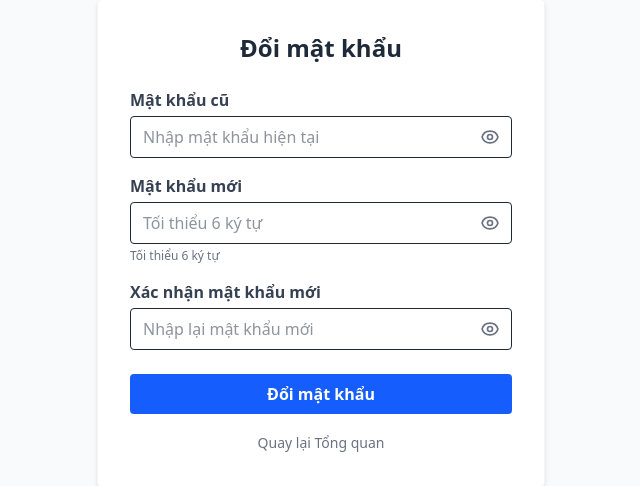
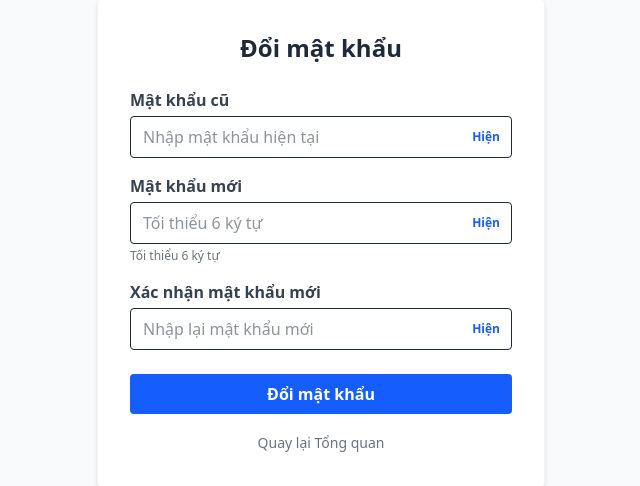
Before and after one commit to KhanhVu156/personal_planner, a Flask app: page /change-password in a window 1280 px wide. Shown: the part 241-727 px from the top of the page, without its empty margins (319-959 px from the left). Run offline with Flask 3, Linux system fonts and the light colour scheme; the visitor is signed in with stand-in values (Sample User, id 1); data that the repository does not hold is empty; style sheets or scripts are compiled from the project's sources; some libraries are stand-ins or nearby versions.

Commit message:
feat(auth): replace password eye icon with text toggle button

```diff
--- a/app/templates/auth/change_password.html
+++ b/app/templates/auth/change_password.html
@@ -10,18 +10,15 @@
 
             <div class="mb-4">
                 {{ form.old_password.label(class="block text-gray-700 dark:text-slate-300 font-semibold mb-1") }}
-                <div class="relative">
-                    {{ form.old_password(class="w-full pl-3 pr-10 py-2 border rounded focus:outline-none focus:ring-2 focus:ring-blue-500 dark:bg-slate-700 dark:border-slate-600 dark:text-white",
+                <div class="relative flex items-center">
+                    {{ form.old_password(class="w-full pl-3 pr-14 py-2 border rounded focus:outline-none focus:ring-2 focus:ring-blue-500 dark:bg-slate-700 dark:border-slate-600 dark:text-white",
                                          placeholder="Nhập mật khẩu hiện tại",
                                          autocomplete="current-password") }}
                     <button type="button" tabindex="-1"
-                            class="absolute right-3 top-1/2 -translate-y-1/2 text-gray-500 hover:text-gray-700 dark:text-slate-400 dark:hover:text-slate-200"
+                            class="absolute inset-y-0 right-0 pr-3 flex items-center text-xs font-bold text-blue-600 hover:text-blue-800 dark:text-blue-400 dark:hover:text-blue-300 transition-colors"
                             aria-label="Hiện/ẩn mật khẩu"
-                            onclick="var i=this.previousElementSibling;i.type=i.type==='password'?'text':'password';">
-                        <svg class="w-5 h-5" fill="none" stroke="currentColor" viewBox="0 0 24 24">
-                            <path stroke-linecap="round" stroke-linejoin="round" stroke-width="2" d="M15 12a3 3 0 11-6 0 3 3 0 016 0z"></path>
-                            <path stroke-linecap="round" stroke-linejoin="round" stroke-width="2" d="M2.458 12C3.732 7.943 7.523 5 12 5c4.478 0 8.268 2.943 9.542 7-1.274 4.057-5.064 7-9.542 7-4.477 0-8.268-2.943-9.542-7z"></path>
-                        </svg>
+                            onclick="var i=this.previousElementSibling;if(i.type==='password'){i.type='text';this.innerText='Ẩn';}else{i.type='password';this.innerText='Hiện';}">
+                        Hiện
                     </button>
                 </div>
                 {% for error in form.old_password.errors %}
@@ -31,19 +28,16 @@
 
             <div class="mb-4">
                 {{ form.new_password.label(class="block text-gray-700 dark:text-slate-300 font-semibold mb-1") }}
-                <div class="relative">
-                    {{ form.new_password(class="w-full pl-3 pr-10 py-2 border rounded focus:outline-none focus:ring-2 focus:ring-blue-500 dark:bg-slate-700 dark:border-slate-600 dark:text-white",
+                <div class="relative flex items-center">
+                    {{ form.new_password(class="w-full pl-3 pr-14 py-2 border rounded focus:outline-none focus:ring-2 focus:ring-blue-500 dark:bg-slate-700 dark:border-slate-600 dark:text-white",
                                          placeholder="Tối thiểu 6 ký tự",
                                          autocomplete="new-password",
                                          minlength="6") }}
                     <button type="button" tabindex="-1"
-                            class="absolute right-3 top-1/2 -translate-y-1/2 text-gray-500 hover:text-gray-700 dark:text-slate-400 dark:hover:text-slate-200"
+                            class="absolute inset-y-0 right-0 pr-3 flex items-center text-xs font-bold text-blue-600 hover:text-blue-800 dark:text-blue-400 dark:hover:text-blue-300 transition-colors"
                             aria-label="Hiện/ẩn mật khẩu"
-                            onclick="var i=this.previousElementSibling;i.type=i.type==='password'?'text':'password';">
-                        <svg class="w-5 h-5" fill="none" stroke="currentColor" viewBox="0 0 24 24">
-                            <path stroke-linecap="round" stroke-linejoin="round" stroke-width="2" d="M15 12a3 3 0 11-6 0 3 3 0 016 0z"></path>
-                            <path stroke-linecap="round" stroke-linejoin="round" stroke-width="2" d="M2.458 12C3.732 7.943 7.523 5 12 5c4.478 0 8.268 2.943 9.542 7-1.274 4.057-5.064 7-9.542 7-4.477 0-8.268-2.943-9.542-7z"></path>
-                        </svg>
+                            onclick="var i=this.previousElementSibling;if(i.type==='password'){i.type='text';this.innerText='Ẩn';}else{i.type='password';this.innerText='Hiện';}">
+                        Hiện
                     </button>
                 </div>
                 <small class="text-gray-500 dark:text-slate-400 text-xs mt-1 block">Tối thiểu 6 ký tự</small>
@@ -54,19 +48,16 @@
 
             <div class="mb-6">
                 {{ form.confirm.label(class="block text-gray-700 dark:text-slate-300 font-semibold mb-1") }}
-                <div class="relative">
-                    {{ form.confirm(class="w-full pl-3 pr-10 py-2 border rounded focus:outline-none focus:ring-2 focus:ring-blue-500 dark:bg-slate-700 dark:border-slate-600 dark:text-white",
+                <div class="relative flex items-center">
+                    {{ form.confirm(class="w-full pl-3 pr-14 py-2 border rounded focus:outline-none focus:ring-2 focus:ring-blue-500 dark:bg-slate-700 dark:border-slate-600 dark:text-white",
                                     placeholder="Nhập lại mật khẩu mới",
                                     autocomplete="new-password",
                                     minlength="6") }}
                     <button type="button" tabindex="-1"
-                            class="absolute right-3 top-1/2 -translate-y-1/2 text-gray-500 hover:text-gray-700 dark:text-slate-400 dark:hover:text-slate-200"
+                            class="absolute inset-y-0 right-0 pr-3 flex items-center text-xs font-bold text-blue-600 hover:text-blue-800 dark:text-blue-400 dark:hover:text-blue-300 transition-colors"
                             aria-label="Hiện/ẩn mật khẩu"
-                            onclick="var i=this.previousElementSibling;i.type=i.type==='password'?'text':'password';">
-                        <svg class="w-5 h-5" fill="none" stroke="currentColor" viewBox="0 0 24 24">
-                            <path stroke-linecap="round" stroke-linejoin="round" stroke-width="2" d="M15 12a3 3 0 11-6 0 3 3 0 016 0z"></path>
-                            <path stroke-linecap="round" stroke-linejoin="round" stroke-width="2" d="M2.458 12C3.732 7.943 7.523 5 12 5c4.478 0 8.268 2.943 9.542 7-1.274 4.057-5.064 7-9.542 7-4.477 0-8.268-2.943-9.542-7z"></path>
-                        </svg>
+                            onclick="var i=this.previousElementSibling;if(i.type==='password'){i.type='text';this.innerText='Ẩn';}else{i.type='password';this.innerText='Hiện';}">
+                        Hiện
                     </button>
                 </div>
                 {% for error in form.confirm.errors %}
```
Also changed, not shown: app/templates/auth/login.html (+7 -8 lines), app/templates/auth/register.html (+10 -16 lines), app/templates/auth/reset_password.html (+10 -16 lines).
